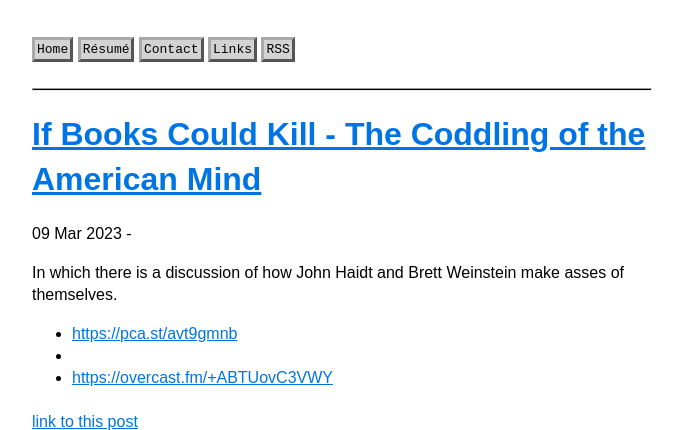
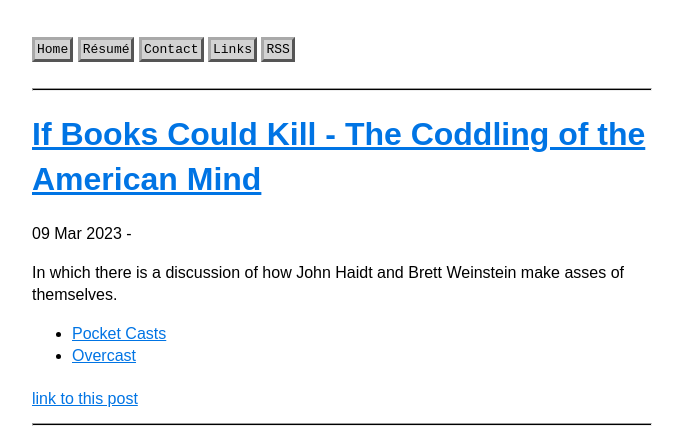
Before and after one commit to jacobpledger/website, a Jekyll site: the page built from collections/_posts/2023-03-09-ibkk-coddling.html, in a window 1280 px wide, cut to the strip 0-430 px from the top of the page. Shown: the whole strip, without its empty margins (298-981 px from the left). Built offline with Jekyll 4.4.1, drawn with Linux system fonts in a browser that asks for light colours.

Commit message:
Further fix/clean up podcast episode layout

```diff
--- a/_layouts/podcast_episode.html
+++ b/_layouts/podcast_episode.html
@@ -7,9 +7,9 @@
 {{ content }}
 
 <ul>
-    {% if page.pocket_casts %}<li><a href="">{{ page.pocket_casts }}</a></li>{% endif %}
-    {% if page.spotify %}<li><a href="">{{ page.spotify }}</a></li>{% endif %}
-    {% if page.overcast %}<li><a href="">{{ page.overcast }}</a></li>{% endif %}
+    {% if page.pocket_casts %}<li><a href="{{ page.pocket_casts }}">Pocket Casts</a></li>{% endif %}
+    {% if page.spotify %}<li><a href="{{ page.spotify }}">Spotify</a></li>{% endif %}
+    {% if page.overcast %}<li><a href="{{ page.overcast }}">Overcast</a></li>{% endif %}
 </ul>
 
 <section class="permalink">
--- a/collections/_posts/2023-03-09-ibkk-coddling.html
+++ b/collections/_posts/2023-03-09-ibkk-coddling.html
@@ -4,7 +4,6 @@
 layout: podcast_episode
 category: podcast
 pocket_casts: "https://pca.st/avt9gmnb"
-spotify: ""
 overcast: "https://overcast.fm/+ABTUovC3VWY"
 tags: podcast
 ---
```
